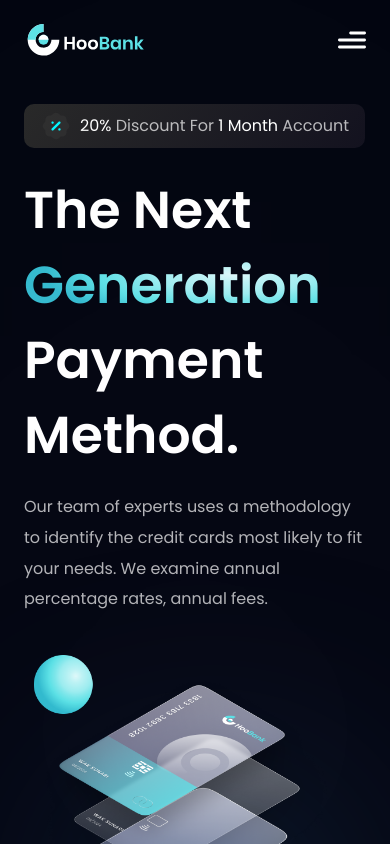
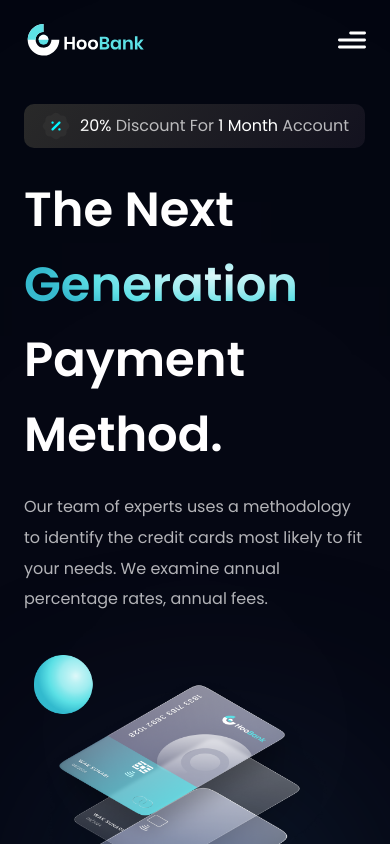
Before and after one commit to DarkLorenEstrada/hoobank, a React (Vite) app: page / in a window 390 px wide. Shown: the top 844 px of the page. Built offline with nearby package versions, Linux system fonts and the light colour scheme.

Commit message:
Reduce general font-size on small screens

```diff
--- a/src/components/Hero.jsx
+++ b/src/components/Hero.jsx
@@ -21,7 +21,7 @@ const Hero = () => {
         </div>
 
         <div className="flex flex-row justify-between items-center w-full">
-          <h1 className="ha-1 flex-1 font-poppins font-semibold ss:text-[72px] text-[52px] text-white ss:leading-[1.25em] leading-[75px] mt-4">
+          <h1 className="ha-1 flex-1 font-poppins font-semibold ss:text-[72px] text-[48px] text-white ss:leading-[1.25em] leading-[75px] mt-4">
             The Next
             <br />
             <span className="ha-2 text-gradient">Generation</span>
@@ -32,7 +32,7 @@ const Hero = () => {
           </div>
         </div>
 
-        <h2 className="ha-3 font-poppins font-semibold ss:text-[68px] text-[52px] text-white ss:leading-[1.25em] leading-[75px] w-full">
+        <h2 className="ha-3 font-poppins font-semibold ss:text-[72px] text-[48px] text-white ss:leading-[1.25em] leading-[75px] w-full">
           Payment Method.
         </h2>
         <p className={`${styles.paragraph} max-w-[470px] mt-5 leading-8`}>
```
